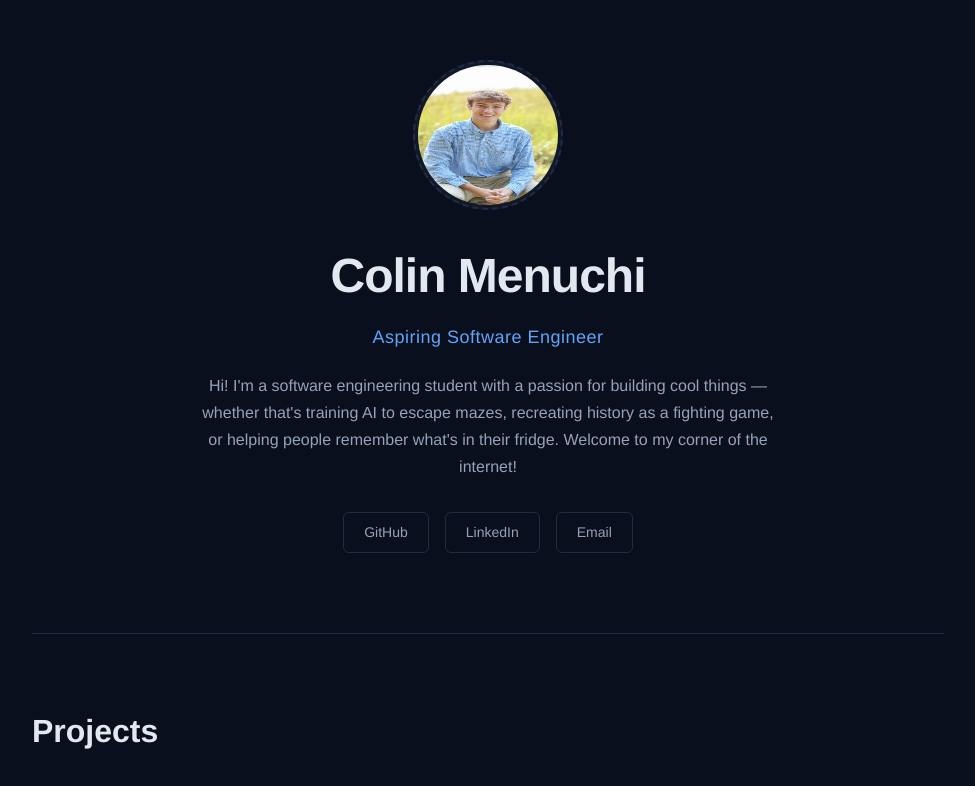
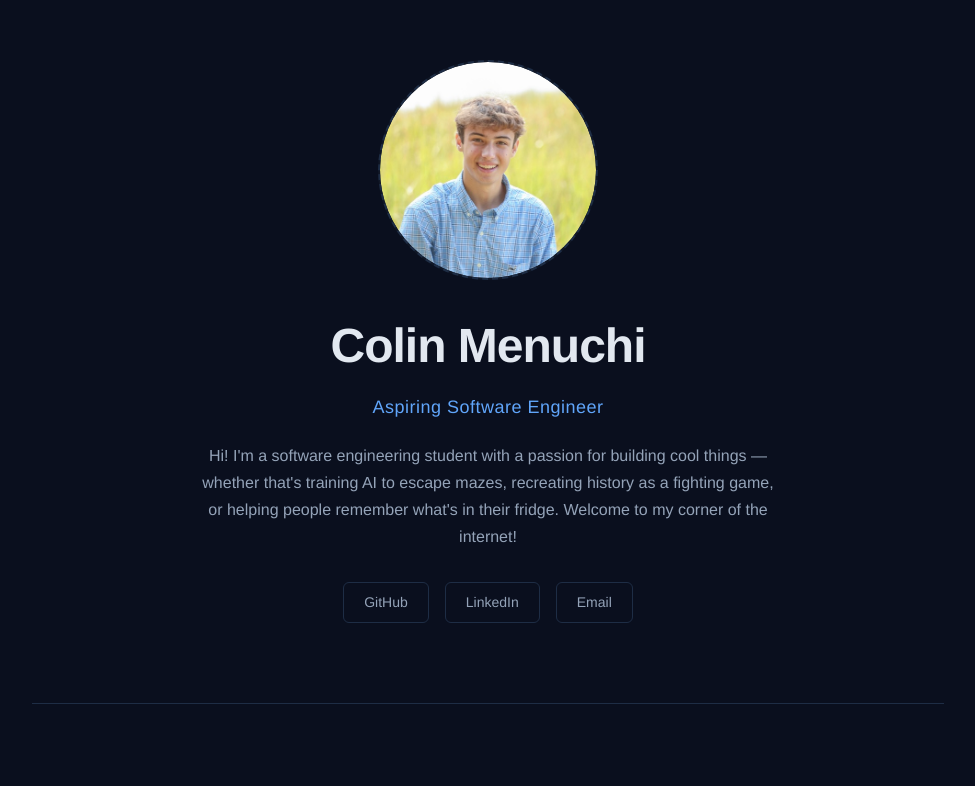
Before and after one commit to ColinMenuchi/portfolioWebsite, a React (Vite) app in the folder portfolio-website/: page / in a window 1280 px wide. Shown: the top 786 px of the page, without its empty margins (152-1127 px from the left). Built offline with nearby package versions, Linux system fonts and the light colour scheme.

Commit message:
Adjusted positioning of self portrait.

```diff
--- a/portfolio-website/src/App.css
+++ b/portfolio-website/src/App.css
@@ -15,8 +15,8 @@
 }
 
 .hero-photo-placeholder {
-  width: 150px;
-  height: 150px;
+  width: 220px;
+  height: 220px;
   border-radius: 50%;
   background: var(--bg-card);
   border: 2px dashed var(--border);
@@ -26,11 +26,14 @@
   color: var(--text-muted);
   font-size: 13px;
   margin-bottom: 28px;
+  overflow: hidden;
 }
 
 .hero-photo {
-  width: 140px;
-  height: 140px;
+  width: 100%;
+  height: 100%;
+  object-fit: cover;
+  object-position: center 20%;
   border-radius: 50%;
 }
 
```
